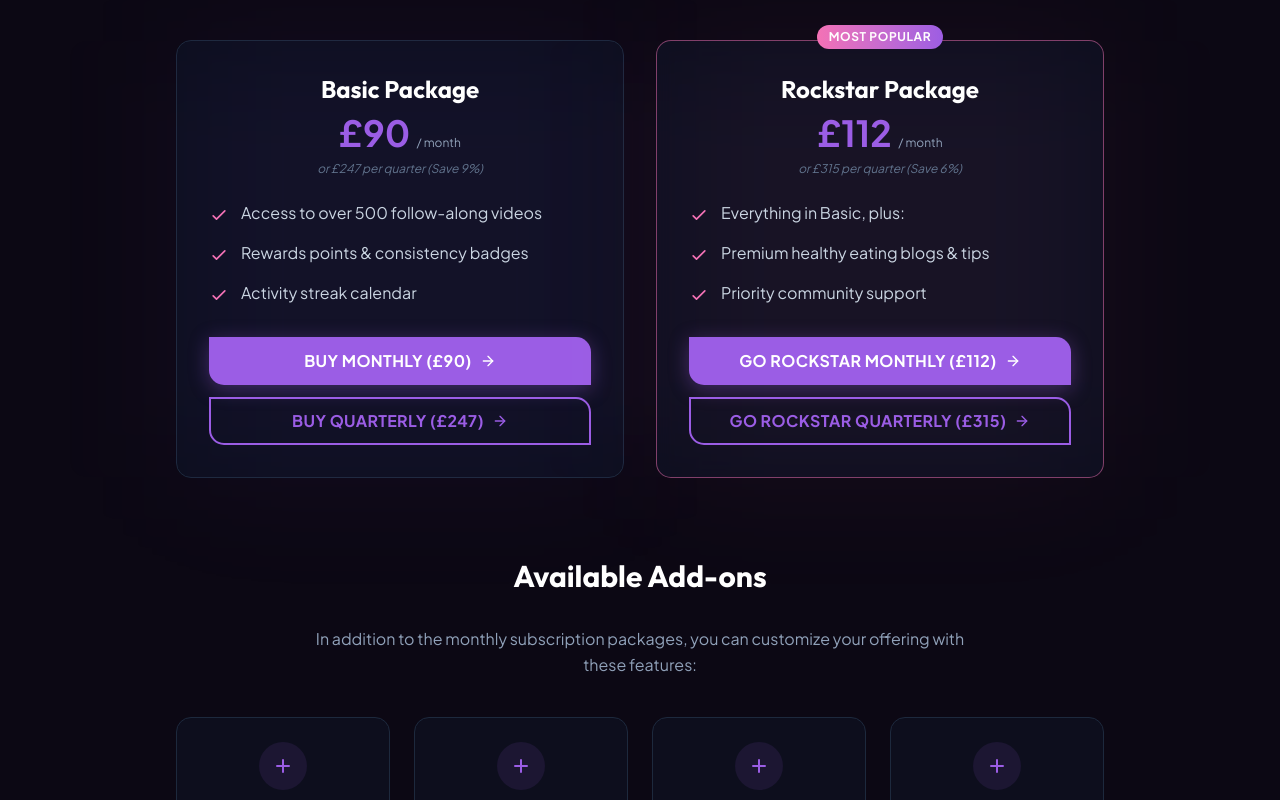
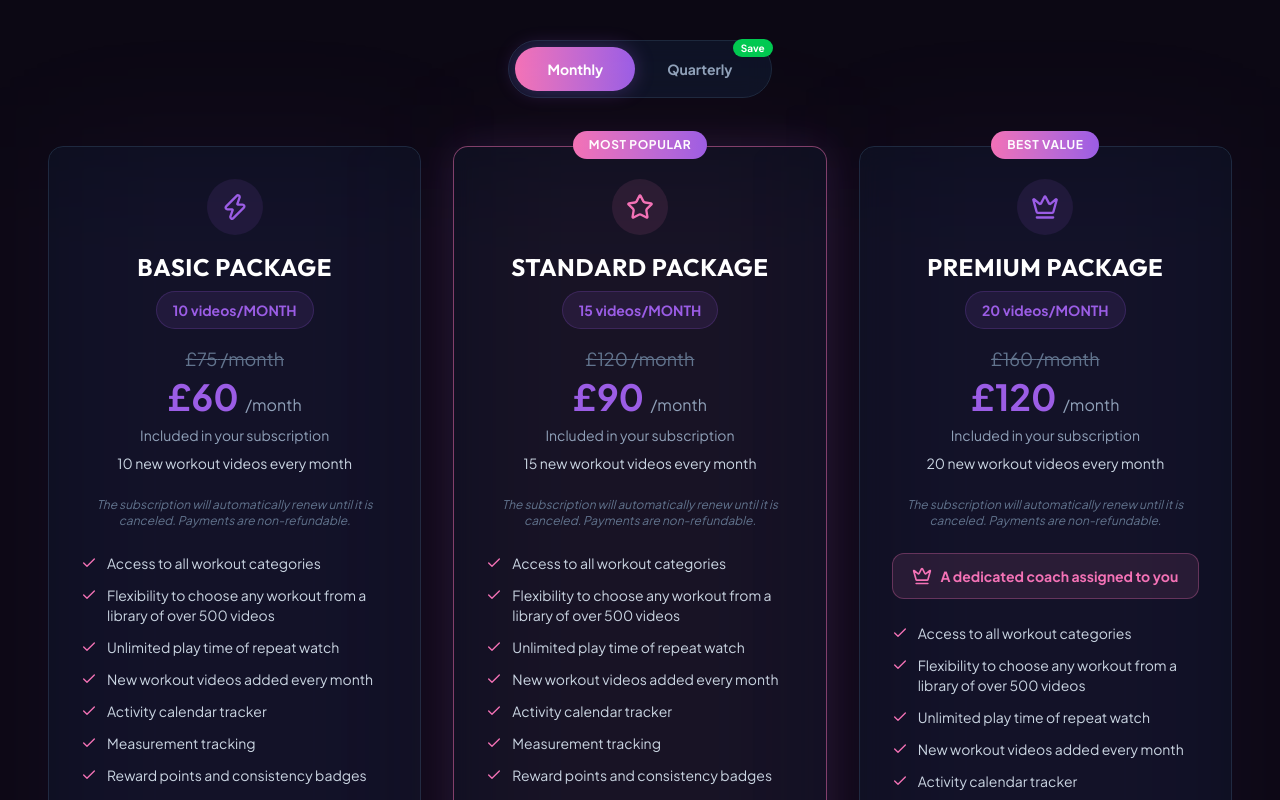
Before and after one commit to jaykrishnagadhavi/coresculpt, a React (Vite) app: page /packages in a window 1280 px wide. Shown: the part 380-1180 px from the top of the page. Built offline with nearby package versions, Linux system fonts and the light colour scheme.

Commit message:
feat: add core UI components, pages, and application structure

```diff
--- a/src/App.jsx
+++ b/src/App.jsx
@@ -2,14 +2,15 @@ import React from 'react'
 import { BrowserRouter, Routes, Route } from 'react-router-dom'
 import Navbar from './components/Navbar'
 import Footer from './components/Footer'
+import ScrollToTop from './components/ScrollToTop'
 import Home from './pages/Home'
 import TestimonialsPage from './pages/TestimonialsPage'
 import PackagesPage from './pages/PackagesPage'
-import TransformationsPage from './pages/TransformationsPage'
 
 function App() {
   return (
     <BrowserRouter>
+      <ScrollToTop />
       <div className="min-h-screen flex flex-col overflow-x-hidden selection:bg-brand-primary selection:text-white">
         <Navbar />
         <main className="flex-grow">
@@ -17,7 +18,6 @@ function App() {
             <Route path="/" element={<Home />} />
             <Route path="/testimonials" element={<TestimonialsPage />} />
             <Route path="/packages" element={<PackagesPage />} />
-            <Route path="/transformations" element={<TransformationsPage />} />
           </Routes>
         </main>
         <Footer />
--- a/src/components/Footer.jsx
+++ b/src/components/Footer.jsx
@@ -4,7 +4,7 @@ import { Smartphone, MonitorPlay } from 'lucide-react';
 
 const Footer = () => {
   const appStoreUrl = "https://apps.apple.com/app/coresculpt/id6450630737";
-  const playStoreUrl = "https://play.google.com/store/apps/details?id=com.keepwellmantras.coresculpt";
+  const playStoreUrl = "https://play.google.com/store/apps/details?id=com.keepwellmantras";
 
   return (
     <footer className="bg-[#080510] border-t border-brand-border pt-16 pb-8">
--- a/src/components/FreeWorkouts.jsx
+++ b/src/components/FreeWorkouts.jsx
@@ -31,7 +31,7 @@ const FreeWorkouts = () => {
           </a>
 
           <a
-            href="https://apps.apple.com/us/app/coresculpt/id6450386191"
+            href="https://apps.apple.com/app/coresculpt/id6450630737"
             target="_blank"
             rel="noopener noreferrer"
             className="btn-outline w-full sm:w-auto text-center flex items-center justify-center gap-3 px-8 py-4 text-lg border-slate-700 hover:border-brand-primary/50 bg-slate-900/50"
--- a/src/components/Hero.jsx
+++ b/src/components/Hero.jsx
@@ -3,7 +3,7 @@ import { Smartphone, MonitorPlay, MapPin } from 'lucide-react';
 
 const Hero = () => {
   const appStoreUrl = "https://apps.apple.com/app/coresculpt/id6450630737";
-  const playStoreUrl = "https://play.google.com/store/apps/details?id=com.keepwellmantras.coresculpt";
+  const playStoreUrl = "https://play.google.com/store/apps/details?id=com.keepwellmantras";
 
   return (
     <section className="relative pt-32 pb-20 md:pt-48 md:pb-32 overflow-hidden">
--- a/src/data.js
+++ b/src/data.js
@@ -183,10 +183,12 @@ export const testimonials = [
 export const packagesData = {
   content: [
     "Our pricing reflects our unwavering commitment to delivering exceptional quality, ensuring you get the best value for your investment.",
-    "Basic package £90 per month",
-    "Rockstar package £112 per month",
-    "Basic package £247 per quarter",
-    "Rockstar package £315 per quarter",
+    "Basic package £60 per month",
+    "Standard package £90 per month",
+    "Premium package £120 per month",
+    "Basic package £165 per quarter",
+    "Standard package £250 per quarter",
+    "Premium package £320 per quarter",
     "CoreSculpt App brings you a plethora of options with Circuit training, Bodyweight strength, Yoga, Pilates, Callisthenics, Resistance & strength training along with nutrition and habit coaching services into one comprehensive platform. Not easy to find such a synergy and an unmatched fusion that transforms your fitness journey into an inspiring adventure!\n\nCoreSculpt introduces you to the first ever library of over 500 follow-along videos by a single trainer! Say goodbye to mere instructions, sample videos and boring schedules, rather watch me, your fitness buddy, sweating it out alongside you, providing you unparalleled motivation in every class.\n\nRewards points, consistency badges, activity streak calendar, client inspirations, healthy eating blogs, my tips and tricks, and that community support – there is lots of fun features to let you empower your fitness journey like never before! CoreSculpt isn’t just another Fitness App, it is a culmination of years of dedication, passion, expertise, experience & knowledge and is an ever-evolving network of women.\n\nIn addition to the monthly subscription packages, you can add on the following features:",
     "Introducing our revolutionary fitness platform that brings the gym experience right to your fingertips - the Ultimate Workout Video Library",
     "Are you tired of the same old workout routines? Do you crave diversity and excitement in your fitness journey? Look no further. With our subscription, you'll gain access to a treasure trove of over 500 workout videos that span a wide spectrum of fitness categories.",
--- a/src/pages/PackagesPage.jsx
+++ b/src/pages/PackagesPage.jsx
@@ -1,140 +1,267 @@
-import React from 'react'
-import { ArrowRight, MessageCircle } from 'lucide-react';
+import React, { useState } from 'react'
+import { ArrowRight, MessageCircle, Check, Star, Crown, Zap } from 'lucide-react';
 
 function PackagesPage() {
+  const [billingPeriod, setBillingPeriod] = useState('monthly');
   const whatsappBaseUrl = "https://wa.me/447584236848";
 
   const getWhatsappLink = (message) => {
     return `${whatsappBaseUrl}?text=${encodeURIComponent(message)}`;
   };
 
+  const sharedFeatures = [
+    "Access to all workout categories",
+    "Flexibility to choose any workout from a library of over 500 videos",
+    "Unlimited play time of repeat watch",
+    "New workout videos added every month",
+    "Activity calendar tracker",
+    "Measurement tracking",
+    "Reward points and consistency badges",
+    "Free video tips from Prapti & Habit Coaches",
+    "Monthly newsletters with tips and tricks",
+    "Customised nutrition plan with Prapti (add on)",
+  ];
+
+  const whatsappGroupPerks = [
+    "Recipe ideas",
+    "Extra challenges",
+    "Group chat support",
+    "Accountability partners",
+  ];
+
+  const monthlyPackages = [
+    {
+      name: "Basic Package",
+      icon: Zap,
+      price: "£60",
+      originalPrice: "£75",
+      period: "/month",
+      videoCount: "10 videos/MONTH",
+      videoDescription: "10 new workout videos every month",
+      highlight: false,
+      badge: null,
+      extraFeature: null,
+      ctaMessage: "Hi Prapti! I'm interested in the CoreSculpt Basic Package (£60/month).",
+    },
+    {
+      name: "Standard Package",
+      icon: Star,
+      price: "£90",
+      originalPrice: "£120",
+      period: "/month",
+      videoCount: "15 videos/MONTH",
+      videoDescription: "15 new workout videos every month",
+      highlight: true,
+      badge: "Most Popular",
+      extraFeature: null,
+      ctaMessage: "Hi Prapti! I'm interested in the CoreSculpt Standard Package (£90/month).",
+    },
+    {
+      name: "Premium Package",
+      icon: Crown,
+      price: "£120",
+      originalPrice: "£160",
+      period: "/month",
+      videoCount: "20 videos/MONTH",
+      videoDescription: "20 new workout videos every month",
+      highlight: false,
+      badge: "Best Value",
+      extraFeature: "A dedicated coach assigned to you",
+      ctaMessage: "Hi Prapti! I'm interested in the CoreSculpt Premium Package (£120/month).",
+    },
+  ];
+
+  const quarterlyPackages = [
+    {
+      name: "Basic Package",
+      icon: Zap,
+      price: "£165",
+      originalPrice: "£220",
+      period: "/quarter",
+      videoCount: "30 videos/QUARTER",
+      videoDescription: "30 new workout videos every quarter",
+      highlight: false,
+      badge: null,
+      extraFeature: null,
+      ctaMessage: "Hi Prapti! I'm interested in the CoreSculpt Basic Quarterly Package (£165/quarter).",
+    },
+    {
+      name: "Standard Package",
+      icon: Star,
+      price: "£250",
+      originalPrice: "£330",
+      period: "/quarter",
+      videoCount: "45 videos/QUARTER",
+      videoDescription: "45 new workout videos every quarter",
+      highlight: true,
+      badge: "Most Popular",
+      extraFeature: null,
+      ctaMessage: "Hi Prapti! I'm interested in the CoreSculpt Standard Quarterly Package (£250/quarter).",
+    },
+    {
+      name: "Premium Package",
+      icon: Crown,
+      price: "£320",
+      originalPrice: "£425",
+      period: "/quarter",
+      videoCount: "60 videos/QUARTER",
+      videoDescription: "60 new workout videos every quarter",
+      highlight: false,
+      badge: "Best Value",
+      extraFeature: "A dedicated coach assigned to you",
+      ctaMessage: "Hi Prapti! I'm interested in the CoreSculpt Premium Quarterly Package (£320/quarter).",
+    },
+  ];
+
+  const packages = billingPeriod === 'monthly' ? monthlyPackages : quarterlyPackages;
+
   return (
-    <section className="py-32 px-6 md:px-12 max-w-5xl mx-auto">
+    <section className="py-32 px-6 md:px-12 max-w-7xl mx-auto">
       <div className="text-center mb-16">
         <h1 className="text-4xl md:text-5xl font-bold font-heading mb-6 tracking-tight text-white">
           Unleash Your <span className="text-transparent bg-clip-text bg-gradient-to-r from-brand-accent to-brand-primary font-black">Iron Core</span>
         </h1>
         <p className="text-slate-400 text-lg max-w-3xl mx-auto mb-4">
-          CoreSculpt App brings you a plethora of options with Circuit training, Bodyweight strength, Yoga, Pilates, Callisthenics, Resistance & strength training along with nutrition and habit coaching services into one comprehensive platform.
+          CoreSculpt App brings you a plethora of options with Circuit training, Bodyweight strength, Yoga, Pilates, Callisthenics, Resistance &amp; strength training along with nutrition and habit coaching services into one comprehensive platform.
         </p>
         <p className="text-slate-400 text-lg max-w-3xl mx-auto">
           Our pricing reflects our unwavering commitment to delivering exceptional quality, ensuring you get the best value for your investment.
         </p>
       </div>
 
-      <div className="grid md:grid-cols-2 gap-8 mb-16">
-        {/* Basic Package */}
-        <div className="w-full">
-          <div className="bg-slate-900/50 backdrop-blur-md border border-slate-800 p-8 rounded-[15px] relative group hover:border-brand-primary/50 transition-colors duration-300 h-full flex flex-col justify-between">
-            <div className="absolute inset-0 bg-brand-primary/5 blur-3xl rounded-[15px] group-hover:bg-brand-primary/10 transition-colors duration-300"></div>
+      {/* Billing Toggle */}
+      <div className="flex justify-center mb-12">
+        <div className="bg-slate-900/80 backdrop-blur-md border border-slate-800 rounded-full p-1.5 inline-flex">
+          <button
+            onClick={() => setBillingPeriod('monthly')}
+            className={`px-8 py-3 rounded-full text-sm font-bold transition-all duration-300 ${
+              billingPeriod === 'monthly'
+                ? 'bg-gradient-to-r from-brand-accent to-brand-primary text-white shadow-[0_0_20px_rgba(155,93,229,0.3)]'
+                : 'text-slate-400 hover:text-white'
+            }`}
+          >
+            Monthly
+          </button>
+          <button
+            onClick={() => setBillingPeriod('quarterly')}
+            className={`px-8 py-3 rounded-full text-sm font-bold transition-all duration-300 relative ${
+              billingPeriod === 'quarterly'
+                ? 'bg-gradient-to-r from-brand-accent to-brand-primary text-white shadow-[0_0_20px_rgba(155,93,229,0.3)]'
+                : 'text-slate-400 hover:text-white'
+            }`}
+          >
+            Quarterly
+            <span className="absolute -top-2 -right-2 bg-green-500 text-white text-[10px] font-bold px-2 py-0.5 rounded-full">
+              Save
+            </span>
+          </button>
+        </div>
+      </div>
 
-            <div className="relative z-10 text-center">
-              <h3 className="text-2xl font-bold text-white mb-2 font-heading">Basic Package</h3>
-              <div className="flex flex-col items-center justify-center mb-6">
-                <span className="text-4xl font-bold text-brand-primary">£90 <span className="text-xs text-slate-400 font-normal">/ month</span></span>
-                <span className="text-slate-500 text-xs mt-2 italic">or £247 per quarter (Save 9%)</span>
+      <div className="grid md:grid-cols-3 gap-8 mb-16">
+        {packages.map((pkg, index) => {
+          const Icon = pkg.icon;
+          return (
+            <div key={`${billingPeriod}-${index}`} className="w-full">
+              <div className={`bg-slate-900/50 backdrop-blur-md border ${pkg.highlight ? 'border-brand-accent/50 shadow-[0_0_40px_rgba(155,93,229,0.15)]' : 'border-slate-800'} p-8 rounded-[15px] relative group hover:border-brand-primary/50 transition-all duration-300 h-full flex flex-col`}>
+
+                {pkg.badge && (
+                  <div className="absolute -top-4 inset-x-0 flex justify-center">
+                    <span className="bg-gradient-to-r from-brand-accent to-brand-primary text-white text-xs font-bold px-4 py-1.5 rounded-full uppercase tracking-wider">
+                      {pkg.badge}
+                    </span>
                   </div>
-              <ul className="text-slate-300 space-y-4 mb-8 text-left">
-                <li className="flex items-start">
-                  <svg className="w-5 h-5 text-brand-accent mr-3 mt-1 shrink-0" fill="none" stroke="currentColor" viewBox="0 0 24 24">
-                    <path strokeLinecap="round" strokeLinejoin="round" strokeWidth="2" d="M5 13l4 4L19 7" />
-                  </svg>
-                  <span>Access to over 500 follow-along videos</span>
+                )}
+
+                <div className={`absolute inset-0 ${pkg.highlight ? 'bg-brand-accent/5' : 'bg-brand-primary/5'} blur-3xl rounded-[15px] ${pkg.highlight ? 'group-hover:bg-brand-accent/10' : 'group-hover:bg-brand-primary/10'} transition-colors duration-300`}></div>
+
+                <div className="relative z-10 text-center flex-grow">
+                  {/* Icon */}
+                  <div className="flex justify-center mb-4">
+                    <div className={`w-14 h-14 rounded-full ${pkg.highlight ? 'bg-brand-accent/10' : 'bg-brand-primary/10'} flex items-center justify-center`}>
+                      <Icon className={`w-7 h-7 ${pkg.highlight ? 'text-brand-accent' : 'text-brand-primary'}`} />
+                    </div>
+                  </div>
+
+                  {/* Package Name */}
+                  <h3 className="text-2xl font-bold text-white mb-2 font-heading uppercase tracking-wide">{pkg.name}</h3>
+
+                  {/* Video count badge */}
+                  <div className="inline-block bg-brand-primary/10 border border-brand-primary/20 rounded-full px-4 py-1.5 mb-4">
+                    <span className="text-brand-primary text-sm font-bold">{pkg.videoCount}</span>
+                  </div>
+
+                  {/* Price */}
+                  <div className="flex flex-col items-center justify-center mb-2">
+                    {pkg.originalPrice && (
+                      <span className="text-slate-500 text-lg line-through mb-1">{pkg.originalPrice} {pkg.period}</span>
+                    )}
+                    <span className="text-4xl font-bold text-brand-primary">
+                      {pkg.price} <span className="text-base text-slate-400 font-normal">{pkg.period}</span>
+                    </span>
+                  </div>
+
+                  {/* Included text */}
+                  <p className="text-slate-400 text-sm mb-2">Included in your subscription</p>
+                  <p className="text-slate-300 text-sm mb-6">{pkg.videoDescription}</p>
+
+                  {/* Auto-renewal notice */}
+                  <p className="text-slate-500 text-xs italic mb-6 px-2">
+                    The subscription will automatically renew until it is canceled. Payments are non-refundable.
+                  </p>
+
+                  {/* Extra feature for Premium */}
+                  {pkg.extraFeature && (
+                    <div className="bg-brand-accent/10 border border-brand-accent/30 rounded-xl p-3 mb-6">
+                      <div className="flex items-center justify-center gap-2">
+                        <Crown className="w-5 h-5 text-brand-accent" />
+                        <span className="text-brand-accent font-bold text-sm">{pkg.extraFeature}</span>
+                      </div>
+                    </div>
+                  )}
+
+                  {/* Features */}
+                  <ul className="text-slate-300 space-y-3 mb-6 text-left text-sm">
+                    {sharedFeatures.map((feature, idx) => (
+                      <li key={idx} className="flex items-start">
+                        <Check className="w-4 h-4 text-brand-accent mr-2.5 mt-0.5 shrink-0" />
+                        <span>{feature}</span>
                       </li>
-                <li className="flex items-start">
-                  <svg className="w-5 h-5 text-brand-accent mr-3 mt-1 shrink-0" fill="none" stroke="currentColor" viewBox="0 0 24 24">
-                    <path strokeLinecap="round" strokeLinejoin="round" strokeWidth="2" d="M5 13l4 4L19 7" />
-                  </svg>
-                  <span>Rewards points & consistency badges</span>
+                    ))}
+                  </ul>
+
+                  {/* WhatsApp Group */}
+                  <div className="bg-slate-800/50 rounded-xl p-4 mb-8 text-left">
+                    <div className="flex items-center gap-2 mb-3">
+                      <MessageCircle className="w-4 h-4 text-green-500" />
+                      <span className="text-white text-sm font-bold">Membership of active WhatsApp group</span>
+                    </div>
+                    <ul className="text-slate-400 space-y-2 text-sm pl-1">
+                      {whatsappGroupPerks.map((item, idx) => (
+                        <li key={idx} className="flex items-start">
+                          <span className="text-brand-primary mr-2">–</span>
+                          <span>{item}</span>
                         </li>
-                <li className="flex items-start">
-                  <svg className="w-5 h-5 text-brand-accent mr-3 mt-1 shrink-0" fill="none" stroke="currentColor" viewBox="0 0 24 24">
-                    <path strokeLinecap="round" strokeLinejoin="round" strokeWidth="2" d="M5 13l4 4L19 7" />
-                  </svg>
-                  <span>Activity streak calendar</span>
-                </li>
+                      ))}
                     </ul>
                   </div>
+                </div>
 
-            <div className="relative z-10 space-y-3">
+                {/* CTA */}
+                <div className="relative z-10">
                   <a
-                href={getWhatsappLink("Hi, I'm interested in the CoreSculpt Basic Monthly Package (£90/month).")}
+                    href="https://keepwellmantras.com/coresculptapp#packages"
                     target="_blank"
                     rel="noopener noreferrer"
-                className="w-full btn-primary block text-center flex justify-center items-center gap-2"
+                    className={`w-full ${pkg.highlight ? 'btn-primary shadow-[0_0_20px_rgba(155,93,229,0.3)]' : 'btn-primary'} block text-center flex justify-center items-center gap-2 py-4 text-lg font-bold`}
                   >
-                Buy Monthly (£90) <ArrowRight className="w-4 h-4" />
-              </a>
-              <a
-                href={getWhatsappLink("Hi, I'm interested in the CoreSculpt Basic Quarterly Package (£247/quarter).")}
-                target="_blank"
-                rel="noopener noreferrer"
-                className="w-full btn-outline block text-center flex justify-center items-center gap-2"
-              >
-                Buy Quarterly (£247) <ArrowRight className="w-4 h-4" />
+                    Subscribe Now <ArrowRight className="w-5 h-5" />
                   </a>
                 </div>
               </div>
             </div>
-
-        {/* Rockstar Package */}
-        <div className="w-full">
-          <div className="bg-slate-900/50 backdrop-blur-md border border-brand-accent/50 p-8 rounded-[15px] relative group hover:border-brand-primary/50 transition-colors duration-300 h-full flex flex-col justify-between">
-            <div className="absolute -top-4 inset-x-0 flex justify-center">
-              <span className="bg-gradient-to-r from-brand-accent to-brand-primary text-white text-xs font-bold px-3 py-1 rounded-full uppercase tracking-wider">
-                Most Popular
-              </span>
-            </div>
-            <div className="absolute inset-0 bg-brand-accent/5 blur-3xl rounded-[15px] group-hover:bg-brand-accent/10 transition-colors duration-300"></div>
-
-            <div className="relative z-10 text-center">
-              <h3 className="text-2xl font-bold text-white mb-2 font-heading">Rockstar Package</h3>
-              <div className="flex flex-col items-center justify-center mb-6">
-                <span className="text-4xl font-bold text-brand-primary">£112 <span className="text-xs text-slate-400 font-normal">/ month</span></span>
-                <span className="text-slate-500 text-xs mt-2 italic">or £315 per quarter (Save 6%)</span>
-              </div>
-              <ul className="text-slate-300 space-y-4 mb-8 text-left">
-                <li className="flex items-start">
-                  <svg className="w-5 h-5 text-brand-accent mr-3 mt-1 shrink-0" fill="none" stroke="currentColor" viewBox="0 0 24 24">
-                    <path strokeLinecap="round" strokeLinejoin="round" strokeWidth="2" d="M5 13l4 4L19 7" />
-                  </svg>
-                  <span>Everything in Basic, plus:</span>
-                </li>
-                <li className="flex items-start">
-                  <svg className="w-5 h-5 text-brand-accent mr-3 mt-1 shrink-0" fill="none" stroke="currentColor" viewBox="0 0 24 24">
-                    <path strokeLinecap="round" strokeLinejoin="round" strokeWidth="2" d="M5 13l4 4L19 7" />
-                  </svg>
-                  <span>Premium healthy eating blogs & tips</span>
-                </li>
-                <li className="flex items-start">
-                  <svg className="w-5 h-5 text-brand-accent mr-3 mt-1 shrink-0" fill="none" stroke="currentColor" viewBox="0 0 24 24">
-                    <path strokeLinecap="round" strokeLinejoin="round" strokeWidth="2" d="M5 13l4 4L19 7" />
-                  </svg>
-                  <span>Priority community support</span>
-                </li>
-              </ul>
-            </div>
-
-            <div className="relative z-10 space-y-3">
-              <a
-                href={getWhatsappLink("Hi, I'm interested in the CoreSculpt Rockstar Monthly Package (£112/month).")}
-                target="_blank"
-                rel="noopener noreferrer"
-                className="w-full btn-primary block text-center flex justify-center items-center gap-2"
-              >
-                Go Rockstar Monthly (£112) <ArrowRight className="w-4 h-4" />
-              </a>
-              <a
-                href={getWhatsappLink("Hi, I'm interested in the CoreSculpt Rockstar Quarterly Package (£315/quarter).")}
-                target="_blank"
-                rel="noopener noreferrer"
-                className="w-full btn-outline block text-center flex justify-center items-center gap-2"
-              >
-                Go Rockstar Quarterly (£315) <ArrowRight className="w-4 h-4" />
-              </a>
-            </div>
-          </div>
-        </div>
+          );
+        })}
       </div>
 
       {/* Add-ons */}
```
Also changed, not shown: src/components/ScrollToTop.jsx (added, +14 -0 lines), src/pages/TransformationsPage.jsx (deleted, +0 -118 lines), 1 other file (tests, documents, lock files or other folders). Lines whose indentation alone changed are shown as unchanged.
